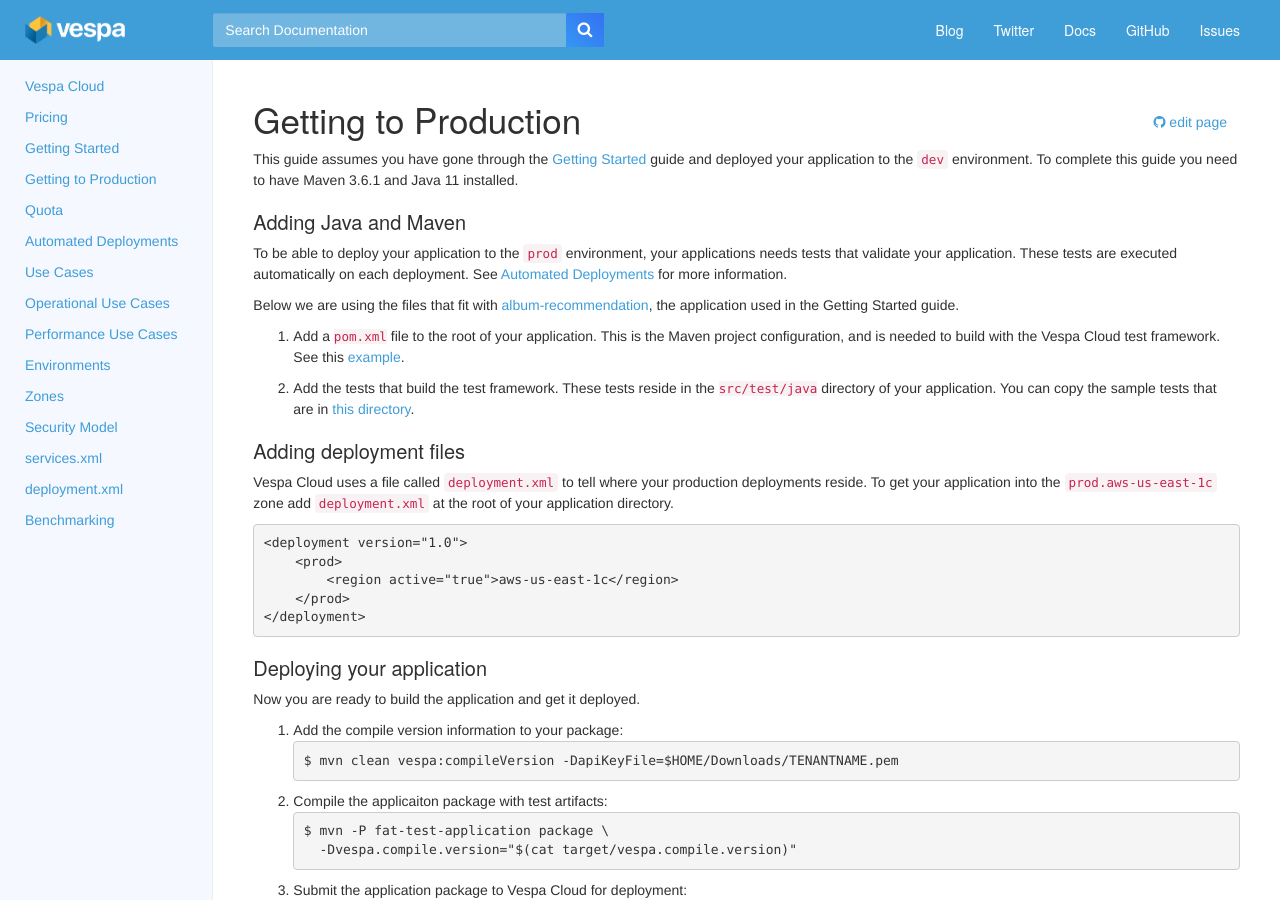
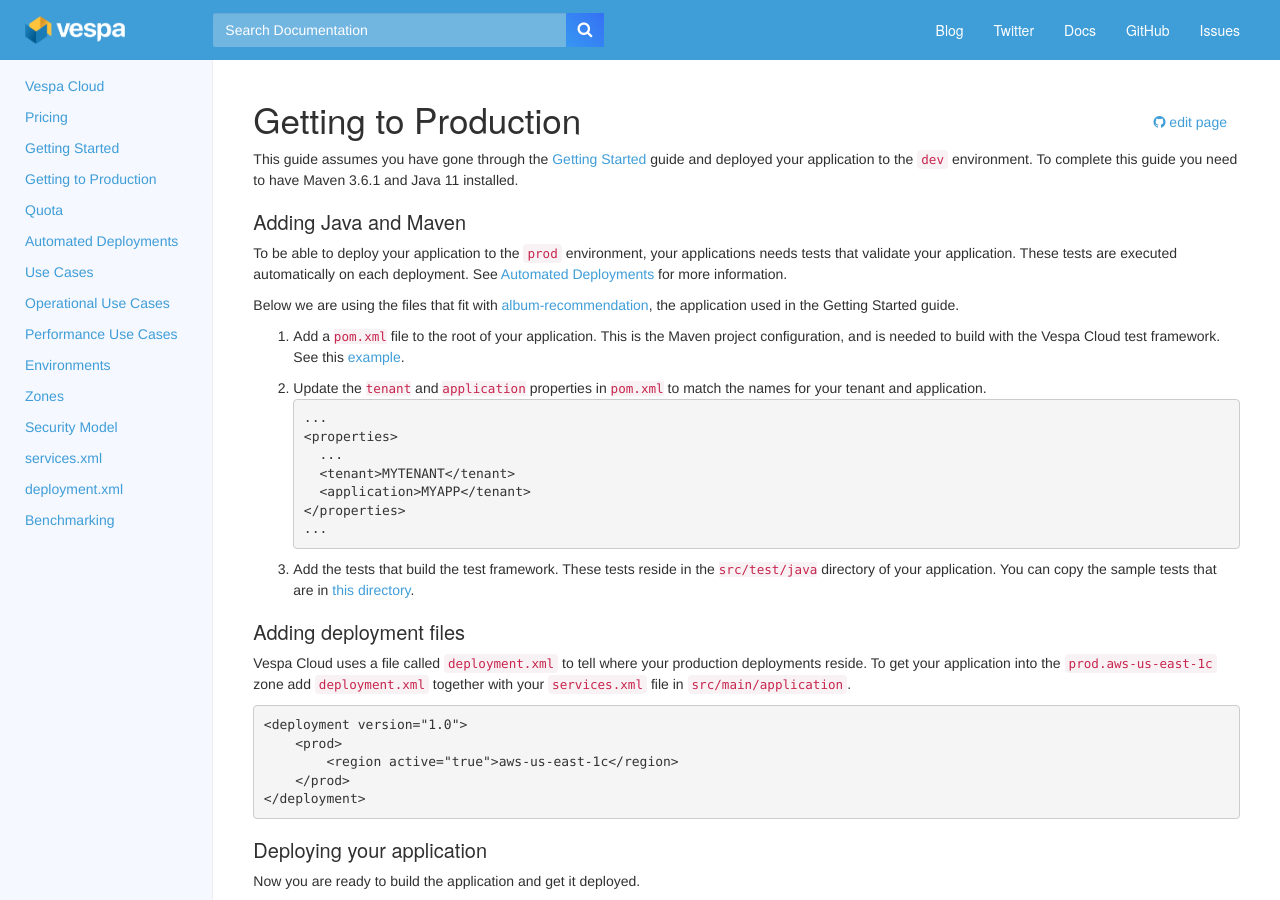
Before and after one commit to vespa-engine/cloud, a Jekyll site: the page built from getting-to-production.md, in a window 1280 px wide and 900 px high. Built offline with Jekyll 4.4.1, drawn with Linux system fonts in a browser that asks for light colours.

Commit message:
Add missing pom.xml properties step

````diff
--- a/getting-to-production.md
+++ b/getting-to-production.md
@@ -17,14 +17,25 @@ the application used in the Getting Started guide.
 1. Add a `pom.xml` file to the root of your application.  This is the Maven project configuration,
    and is needed to build with the Vespa Cloud test framework.  See this [example](https://github.com/vespa-engine/sample-apps/tree/master/vespa-cloud/album-recommendation-prod).
 
+1. Update the `tenant` and `application` properties in `pom.xml` to match the names for your tenant and application.
+   ```xml
+   ...
+   <properties>
+     ...
+     <tenant>MYTENANT</tenant>
+     <application>MYAPP</tenant>
+   </properties>
+   ...
+   ```
+
 1. Add the tests that build the test framework.  These tests reside in the `src/test/java` directory
    of your application.  You can copy the sample tests that are in [this directory](https://github.com/vespa-engine/sample-apps/tree/master/vespa-cloud/album-recommendation-prod/src/test/java/ai/vespa/example).
 
 
 ### Adding deployment files
 Vespa Cloud uses a file called `deployment.xml` to tell where your production deployments reside.
-To get your application into the `prod.aws-us-east-1c` zone add `deployment.xml` at the root of
-your application directory.
+To get your application into the `prod.aws-us-east-1c` zone add `deployment.xml` together with your
+`services.xml` file in `src/main/application`.
 
 ```xml
 <deployment version="1.0">
````
